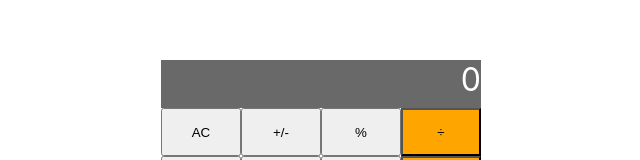
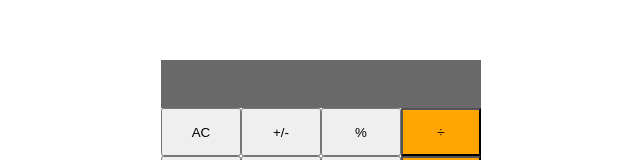
Before and after one commit to gdumani/new-math, a React (Create React App) app: page / in a window 1280 px wide. Shown: the part 196-356 px from the top of the page, without its empty margins (319-959 px from the left). Built offline with nearby package versions, Linux system fonts and the light colour scheme.

Commit message:
add event handler to interface with logic components

```diff
--- a/package.json
+++ b/package.json
@@ -6,6 +6,7 @@
     "@testing-library/jest-dom": "^5.16.5",
     "@testing-library/react": "^13.4.0",
     "@testing-library/user-event": "^13.5.0",
+    "big.js": "^6.2.1",
     "prop-types": "^15.8.1",
     "react": "^18.2.0",
     "react-dom": "^18.2.0",
--- a/src/components/Button.jsx
+++ b/src/components/Button.jsx
@@ -2,9 +2,9 @@ import React from 'react';
 import PropTypes from 'prop-types';
 
 const Button = (props) => {
-  const { lbl, cl } = props;
+  const { lbl, cl, onClick } = props;
   return (
-    <button type="button" className={cl}>{lbl}</button>
+    <button type="button" className={cl} onClick={onClick}>{lbl}</button>
 
   );
 };
@@ -12,5 +12,6 @@ const Button = (props) => {
 Button.propTypes = {
   lbl: PropTypes.string.isRequired,
   cl: PropTypes.string.isRequired,
+  onClick: PropTypes.func.isRequired,
 };
 export default Button;
--- a/src/components/Calculator.jsx
+++ b/src/components/Calculator.jsx
@@ -1,12 +1,16 @@
 import React, { useState } from 'react';
 import Button from './Button';
+import calculate from '../logic/calculate';
 
 const Calculator = () => {
-  const [state] = useState({
-    total: 0,
+  const [state, setState] = useState({
+    total: null,
+    next: null,
+    operation: null,
   });
-  const { total } = state;
-  const disp = `${total}`;
+
+  const { total, next, operation } = state;
+  const disp = `${total || ''}${operation || ''}${next || ''}`;
   const buttons = [
     { lbl: 'AC' },
     { lbl: '+/-' },
@@ -25,9 +29,11 @@ const Calculator = () => {
     { lbl: '3' },
     { lbl: '+', cl: 'colored' },
     { lbl: '0', cl: 'double' },
-    { lbl: ',' },
+    { lbl: '.' },
     { lbl: '=', cl: 'colored' },
   ];
+
+  const handleClick = (e) => setState(calculate(state, e.target.textContent));
 
   return (
     <div className="calc">
@@ -36,7 +42,15 @@ const Calculator = () => {
         const k = i;
         const { lbl, cl } = btn;
         return (
-          <Button key={k} lbl={lbl} cl={cl} />);
+          <Button
+            key={k}
+            lbl={lbl}
+            cl={cl}
+            // state={state}
+            // setState={setState}
+            onClick={handleClick}
+          />
+        );
       })}
     </div>
   );
```
Also changed, not shown: 1 other file (tests, documents, lock files or other folders).
